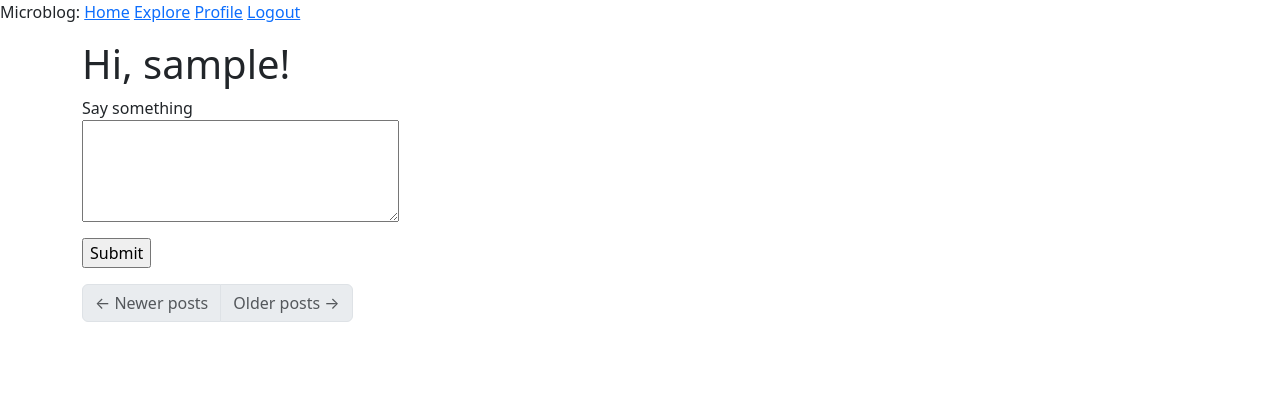
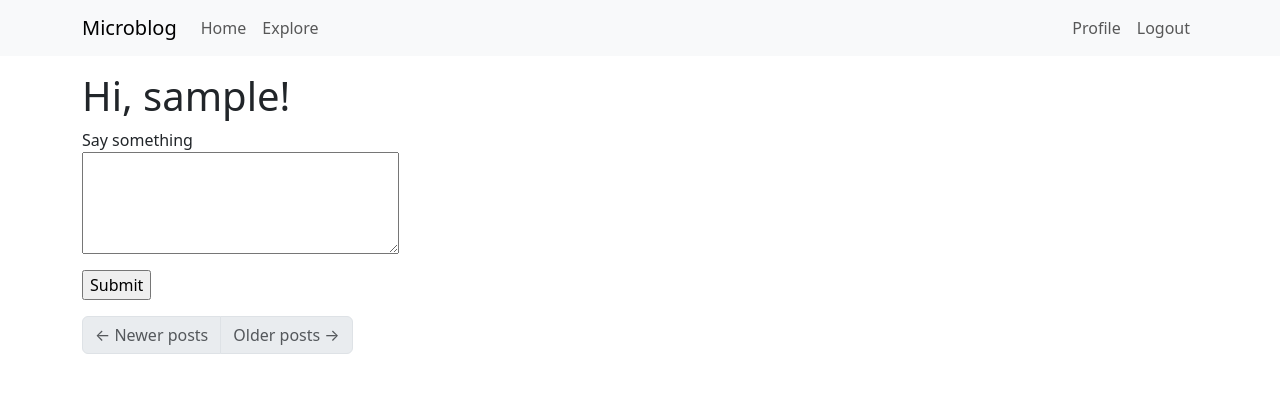
Before and after one commit to jess789550/microblog, a Flask app: page / in a window 1280 px wide. Shown: the top 393 px of the page. Run offline with Flask 3, Linux system fonts and the light colour scheme; the visitor is signed in with stand-in values (Sample User, id 1); data comes from the database, SQL or seed files in the repository; both versions use the stored data as it was after the commit; data that the repository does not hold is empty; some libraries are stand-ins or nearby versions.

Commit message:
update nav bar

```diff
--- a/app/templates/base.html
+++ b/app/templates/base.html
@@ -14,16 +14,37 @@
         crossorigin="anonymous">
     </head>
     <body>
-        <nav>
-            Microblog:
-            <a href="{{ url_for('index') }}">Home</a>
-            <a href="{{ url_for('explore') }}">Explore</a>
-            {% if current_user.is_anonymous %}
-            <a href="{{ url_for('login') }}">Login</a>
-            {% else %}
-            <a href="{{ url_for('user', username=current_user.username) }}">Profile</a>
-            <a href="{{ url_for('logout') }}">Logout</a>
-            {% endif %}
+        <nav class="navbar navbar-expand-lg bg-body-tertiary">
+            <div class="container">
+                <a class="navbar-brand">Microblog</a>
+                <button class="navbar-toggler" type="button" data-bs-toggle="collapse" data-bs-target="#navbarSupportedContent" aria-controls="navbarSupportedContent" aria-expanded="false" aria-label="Toggle navigation">
+                    <span class="navbar-toggler-icon"></span>
+                </button>
+                <div class="collapse navbar-collapse" id="navbarSupportedContent">
+                    <ul class="navbar-nav me-auto mb-2 mb-lg-0">
+                        <li class="nav-item">
+                            <a class="nav-link" aria-current="page" href="{{ url_for('index') }}">Home</a>
+                        </li>
+                        <li class="nav-item">
+                            <a class="nav-link" aria-current="page" href="{{ url_for('explore') }}">Explore</a>
+                        </li>
+                    </ul>
+                    <ul class="navbar-nav mb-2 mb-lg-0">
+                        {% if current_user.is_anonymous %}
+                        <li class="nav-item">
+                            <a class="nav-link" aria-current="page"href="{{ url_for('login') }}">Login</a>
+                        </li>
+                        {% else %}
+                        <li class="nav-item">
+                            <a class="nav-link" aria-current="page" href="{{ url_for('user', username=current_user.username) }}">Profile</a>
+                        </li>
+                        <li class="nav-item">
+                            <a class="nav-link" aria-current="page" href="{{ url_for('logout') }}">Logout</a>
+                        </li>
+                    {% endif %}
+                    </ul>
+                </div>
+            </div>
         </nav>
         <div class="container mt-3">
             {% with messages = get_flashed_messages() %}
```
Also changed, not shown: app.db.
